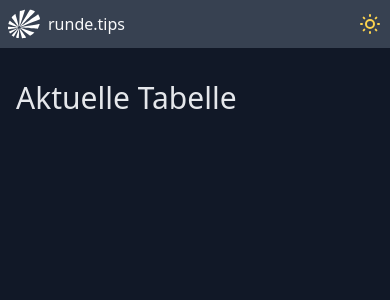
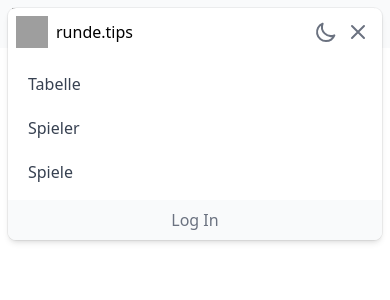
Before and after one commit to haus23/runde.tips-current, a Vue app: page / in a window 390 px wide. Both pictures are taken after a click on the button 370 px from the left and 24 px from the top of the page. Shown: the top 300 px of the page. Built offline with nearby package versions, Linux system fonts and the light colour scheme; grey boxes are pictures that could not be loaded.

Commit message:
Create responsive nav header (#1)
* Start with a responsive header.

* Style the tablet or higher nav.

* Start with mobile nav.

* Finish first working mobile nav.

```diff
--- a/src/common/components/ColorSchemeSwitch.vue
+++ b/src/common/components/ColorSchemeSwitch.vue
@@ -1,10 +1,10 @@
 <template>
   <div class="flex">
-    <button @click="enableDarkMode(true)" class="dark:hidden h-6 w-6 flex justify-center items-center focus:outline-none">
-      <MoonIcon />
+    <button @click="enableDarkMode(true)" class="dark:hidden flex justify-center items-center p-1 rounded-md hover:bg-gray-200 dark:hover:bg-gray-800 focus:outline-none focus:ring-2 focus:ring-inset focus:ring-gray-600 dark:focus:ring-gray-300">
+      <MoonIcon class="h-6 w-6 " />
     </button>
-    <button @click="enableDarkMode(false)" class="hidden dark:block text-yellow-300  h-6 w-6 flex justify-center items-center focus:outline-none">
-      <SunIcon />
+    <button @click="enableDarkMode(false)" class="hidden dark:flex text-yellow-300 justify-center items-center p-1 rounded-md hover:bg-gray-200 dark:hover:bg-gray-800 focus:outline-none focus:ring-2 focus:ring-inset focus:ring-gray-600 dark:focus:ring-gray-300">
+      <SunIcon class="w-6 h-6" />
     </button>
   </div>
 </template>
--- a/src/layouts/AppLayout.vue
+++ b/src/layouts/AppLayout.vue
@@ -1,14 +1,82 @@
 <template>
-  <nav class="bg-gray-50 dark:bg-gray-700 text-gray-600 dark:text-gray-200 h-12 leading-8 flex items-center px-2 sm:px-4 gap-x-2 sm:gap-x-4">
-    <div class="flex-grow">
-      <a href="/" class="flex gap-x-2 text-gray-800 dark:text-gray-50">
-        <img class="w-8 h-8 dark:hidden" src="../assets/logo-dark.svg" alt="Logo">
-        <img class="w-8 h-8 hidden dark:block" src="../assets/logo.svg" alt="Logo">
-        <span>runde.tips</span>
-      </a>
+  <nav
+    class="bg-gray-50 dark:bg-gray-700 text-gray-500 dark:text-gray-400 h-12 leading-8 flex items-center px-3 sm:px-4 gap-x-2 sm:gap-x-4"
+  >
+    <div class="flex flex-grow items-center">
+      <div class="flex flex-grow">
+        <a href="/" class="font-medium flex gap-x-2 text-black dark:text-white">
+          <img
+            class="w-8 h-8 dark:hidden"
+            src="../assets/logo-dark.svg"
+            alt="Logo"
+          />
+          <img
+            class="w-8 h-8 hidden dark:block"
+            src="../assets/logo.svg"
+            alt="Logo"
+          />
+          <span>runde.tips</span>
+        </a>
+      </div>
+      <div class="flex items-center sm:hidden">
+        <button @click="setOpen(true)"
+          class="p-1 rounded-md hover:bg-gray-200 dark:hover:bg-gray-800 focus:outline-none focus:ring-2 focus:ring-inset focus:ring-gray-600 dark:focus:ring-gray-300"
+        >
+          <menu-icon class="w-6 h-6"></menu-icon>
+        </button>
+      </div>
     </div>
-    <div>
-      <color-scheme-switch></color-scheme-switch>
+    <div class="hidden sm:flex w-full items-center ml-4 font-medium">
+      <div class="flex-grow flex gap-x-2">
+        <a href="/tabelle">Tabelle</a>
+        <a href="/spieler">Spieler</a>
+        <a href="/spiele">Spiele</a>
+      </div>
+      <div class="flex items-center gap-x-4">
+        <color-scheme-switch></color-scheme-switch>
+        <a href="/login">Log In</a>
+      </div>
+    </div>
+    <div :class="{ hidden: !open }" class="absolute top-0 inset-x-0 p-2">
+      <div
+        class="rounded-lg shadow-md bg-white dark:bg-black ring-1 ring-black ring-opacity-5"
+      >
+        <div class="flex px-2 pt-2">
+          <div class="flex flex-grow">
+            <a href="/" class="flex gap-x-2 text-black dark:text-white font-medium">
+              <img
+                class="w-8 h-8 dark:hidden"
+                src="../assets/logo-dark.svg"
+                alt="Logo"
+              />
+              <img
+                class="w-8 h-8 hidden dark:block"
+                src="../assets/logo.svg"
+                alt="Logo"
+              />
+              <span>runde.tips</span>
+            </a>
+          </div>
+          <div class="flex">
+            <color-scheme-switch></color-scheme-switch>
+            <button @click="setOpen(false)"
+              class="p-1 rounded-md hover:bg-gray-200 dark:hover:bg-gray-800 focus:outline-none focus:ring-2 focus:ring-inset focus:ring-gray-600 dark:focus:ring-gray-300"
+            >
+              <x-icon class="w-6 h-6"></x-icon>
+            </button>
+          </div>
+        </div>
+        <div class="pt-2">
+          <div class="flex flex-col px-2 py-2 space-y-1">
+            <a class="block px-3 py-2 rounded-md text-base font-medium text-gray-700 dark:text-gray-400 hover:text-gray-900 dark:hover:text-gray-200 hover:bg-gray-50 dark:hover:bg-gray-800" href="/tabelle">Tabelle</a>
+            <a class="block px-3 py-2 rounded-md text-base font-medium text-gray-700 dark:text-gray-400 hover:text-gray-900 dark:hover:text-gray-200 hover:bg-gray-50 dark:hover:bg-gray-800" href="/spieler">Spieler</a>
+            <a class="block px-3 py-2 rounded-md text-base font-medium text-gray-700 dark:text-gray-400 hover:text-gray-900 dark:hover:text-gray-200 hover:bg-gray-50 dark:hover:bg-gray-800" href="/spiele">Spiele</a>
+          </div>
+          <div class="rounded-b-lg">
+            <a class="rounded-b-lg font-medium py-1 block w-full text-center bg-gray-50 dark:bg-gray-800 hover:bg-gray-100 dark:hover:bg-gray-700" href="/login">Log In</a>
+          </div>
+        </div>
+      </div>
     </div>
   </nav>
   <main class="container mx-auto px-4 pt-8">
@@ -17,11 +85,27 @@
 </template>
 
 <script lang="ts">
-import { defineComponent } from 'vue'
+import { defineComponent } from "vue";
+
+import { MenuIcon, XIcon } from "@heroicons/vue/outline";
 import ColorSchemeSwitch from "../common/components/ColorSchemeSwitch.vue";
 
 export default defineComponent({
-  name: 'AppLayout',
-  components: {ColorSchemeSwitch}
-})
+  name: "AppLayout",
+  data: () => {
+    return {
+      open: false
+    }
+  },
+  methods: {
+    setOpen(state: boolean): void {
+      this.open = state;
+    }
+  },
+  components: {
+    ColorSchemeSwitch,
+    MenuIcon,
+    XIcon,
+  },
+});
 </script>
```
